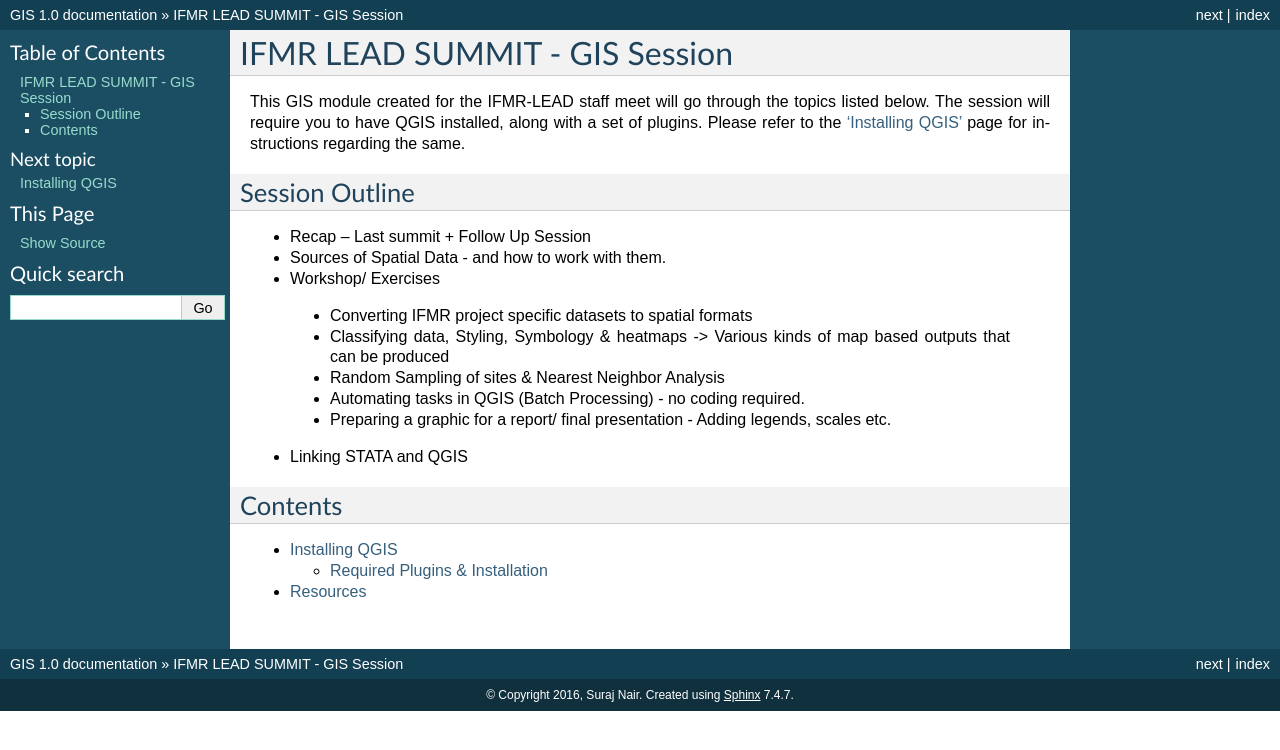
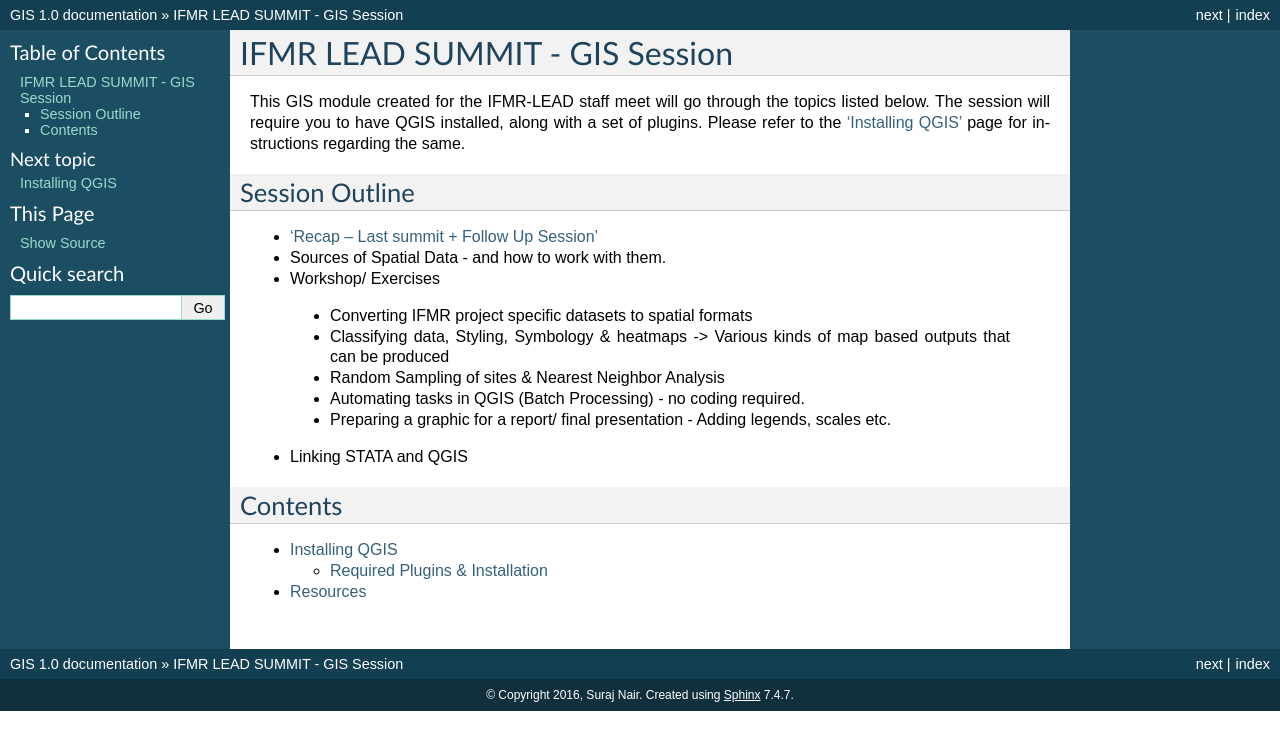
Before and after one commit to Suraj2611/GIS, a Sphinx documentation site: the page built from docs/index.rst, in a window 1280 px wide. Shown: the top 750 px of the page. Built offline with Sphinx 7.4.7, drawn with Linux system fonts in a browser that asks for light colours; pages that are not in the unit, such as notebooks, are missing from menus; part of the change alters nothing that is shown.

```diff
--- a/docs/index.rst
+++ b/docs/index.rst
@@ -14,7 +14,7 @@ regarding the same.
 Session Outline
 -----
 
-- Recap – Last summit + Follow Up Session
+- :doc:`'Recap – Last summit + Follow Up Session' <recap>`
 - Sources of Spatial Data  - and how to work with them.
 - Workshop/ Exercises
  +  Converting IFMR project specific datasets to spatial formats
```
